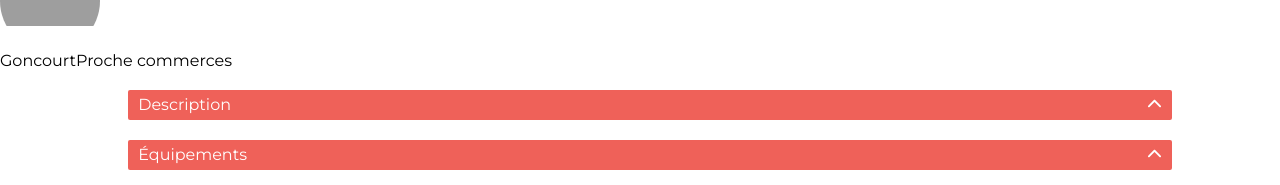
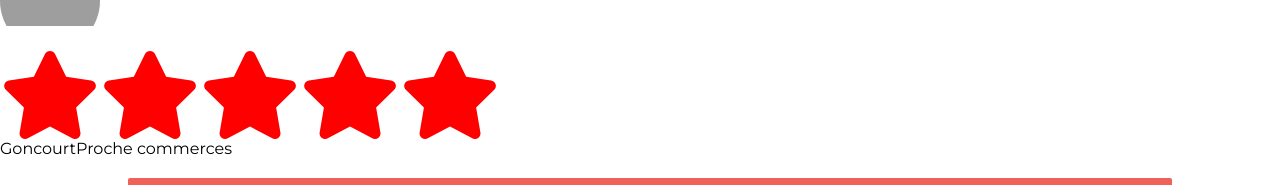
Before and after one commit to flotoine/kasa, a React (Create React App) app: page /logement/0979876d in a window 1280 px wide. Shown: the part 604-789 px from the top of the page. Built offline with nearby package versions, Linux system fonts and the light colour scheme; grey boxes are pictures that could not be loaded.

Commit message:
star rating display app

```diff
--- /dev/null
+++ b/src/components/StarRating/StarRating.scss
@@ -0,0 +1,10 @@
+.star{
+    display: flex;
+    width: 100px;
+    &__gray {
+        filter: invert(55%) sepia(1%) saturate(0%) hue-rotate(150deg) brightness(92%) contrast(82%);
+    }
+    &__colored {
+        filter: invert(17%) sepia(77%) saturate(7255%) hue-rotate(357deg) brightness(95%) contrast(116%);
+    }
+}
--- a/src/components/StarRating/index.jsx
+++ b/src/components/StarRating/index.jsx
@@ -1,16 +1,23 @@
 import star from "../../assets/star-solid.svg"
+import "./StarRating.scss"
+
+const redStarString = `<img class="star__colored" src=${star} alt="étoile rouge">`
+const grayStarString = `<img class="star__gray" src=${star} alt="étoile grise">`
 
 export default function StarRating ({rating}) {
     let greyStars = 5 - rating;
     let output = [];
-    for (var i = rating; i >= 1; i--)
-        output.push('<img src={star} alt="étoile rouge">');
-/*
+    for (let i = rating; i >= 1; i--)
+        output.push(redStarString);
+
+    for (let j = greyStars; j >= 1; j--)
+        output.push(grayStarString)
+
     return (
-        <div className="ratingStars">
-            {console.log(output.join(''))}
+        <div className="star" dangerouslySetInnerHTML={{ __html: output.join('') }}>
+
         </div>
-    ) */
+    )
 }
 
 //travailler le join
```
